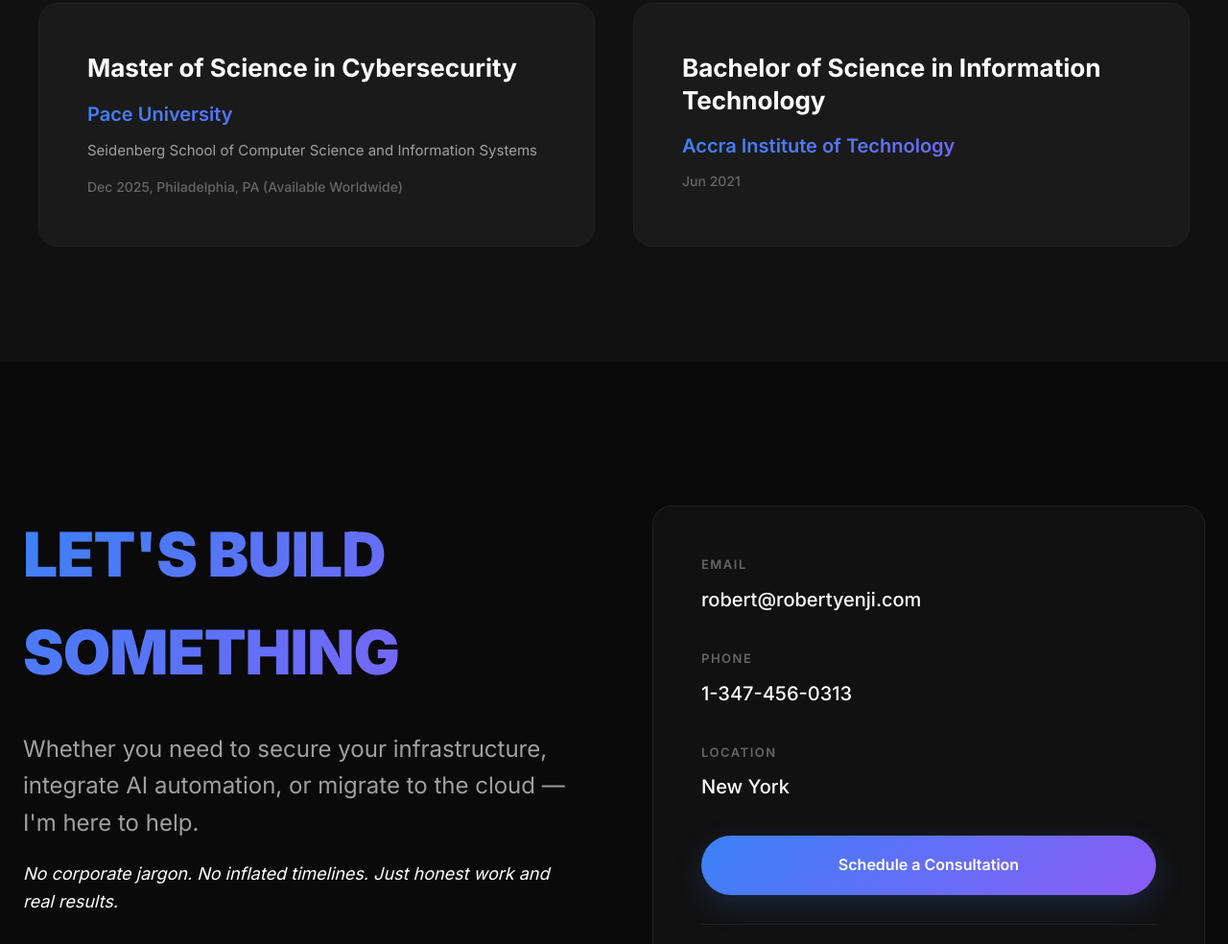
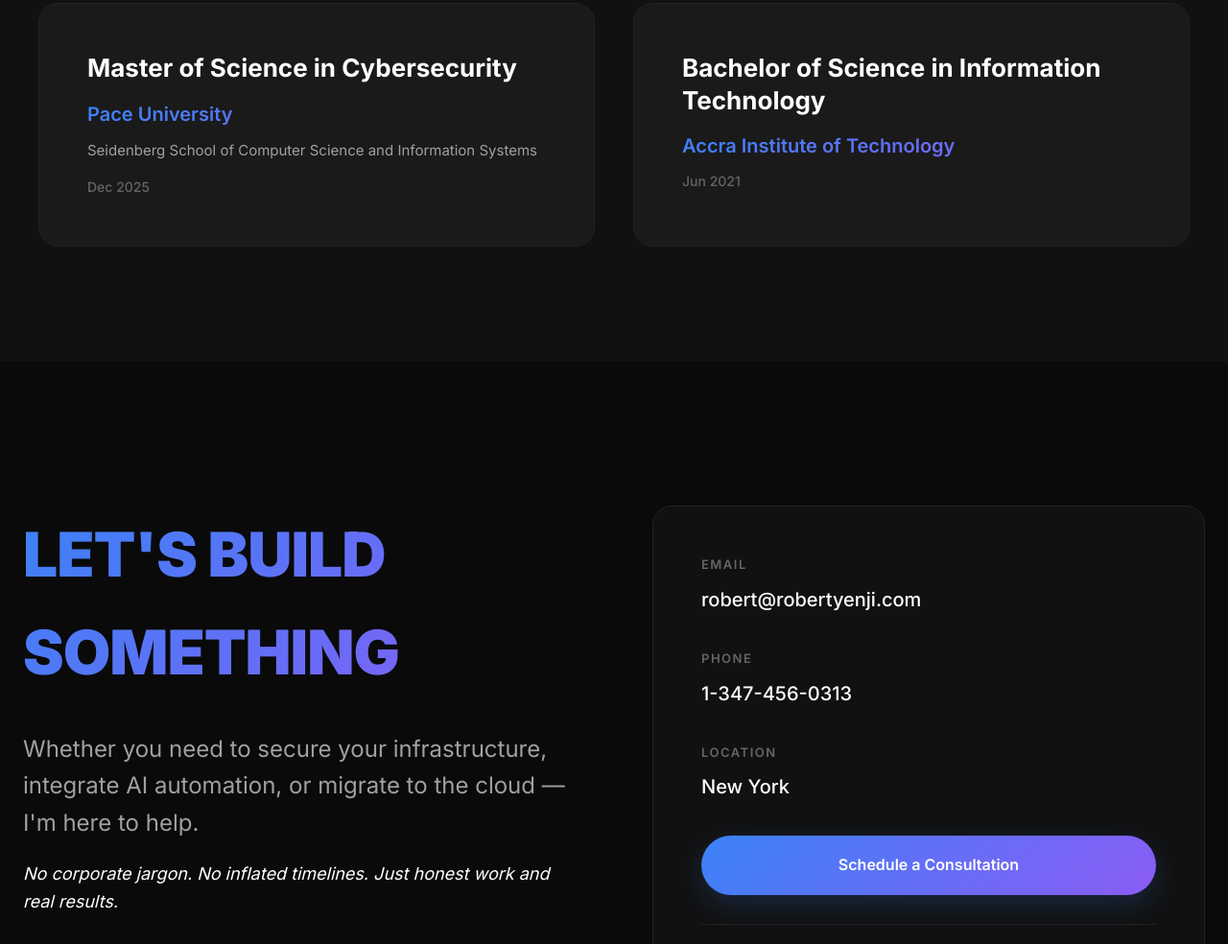
Before and after one commit to robertyenji/robertyenji, a plain HTML site: page index.html in a window 1280 px wide. Shown: the part 4155-5139 px from the top of the page at 96% size. Drawn offline with Linux system fonts and the light colour scheme.

Commit message:
Update index.html

```diff
--- a/index.html
+++ b/index.html
@@ -205,7 +205,7 @@
                     <div class="education-degree">Master of Science in Cybersecurity</div>
                     <div class="education-school">Pace University</div>
                     <div class="education-details">Seidenberg School of Computer Science and Information Systems</div>
-                    <div class="education-date">Dec 2025, Philadelphia, PA (Available Worldwide)</div>
+                    <div class="education-date">Dec 2025</div>
                 </div>
                 <div class="education-card">
                     <div class="education-degree">Bachelor of Science in Information Technology</div>
```
